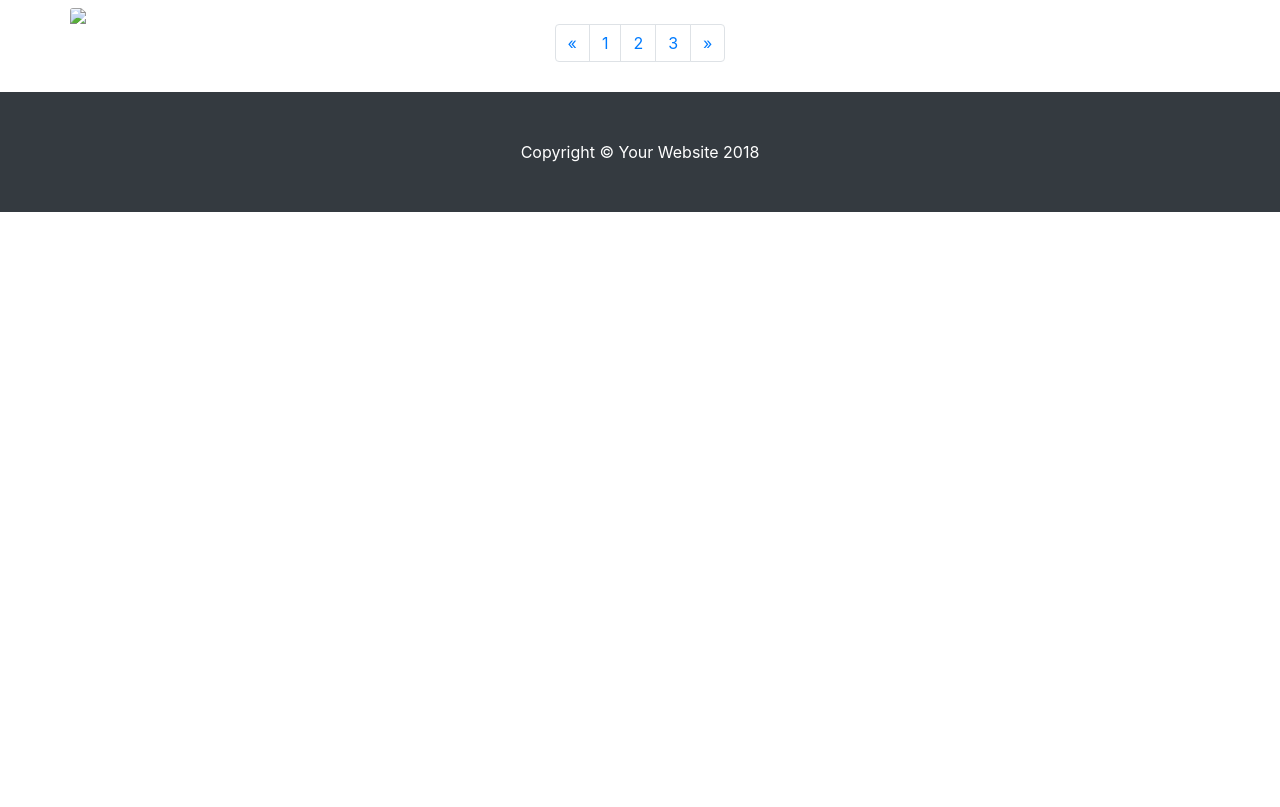
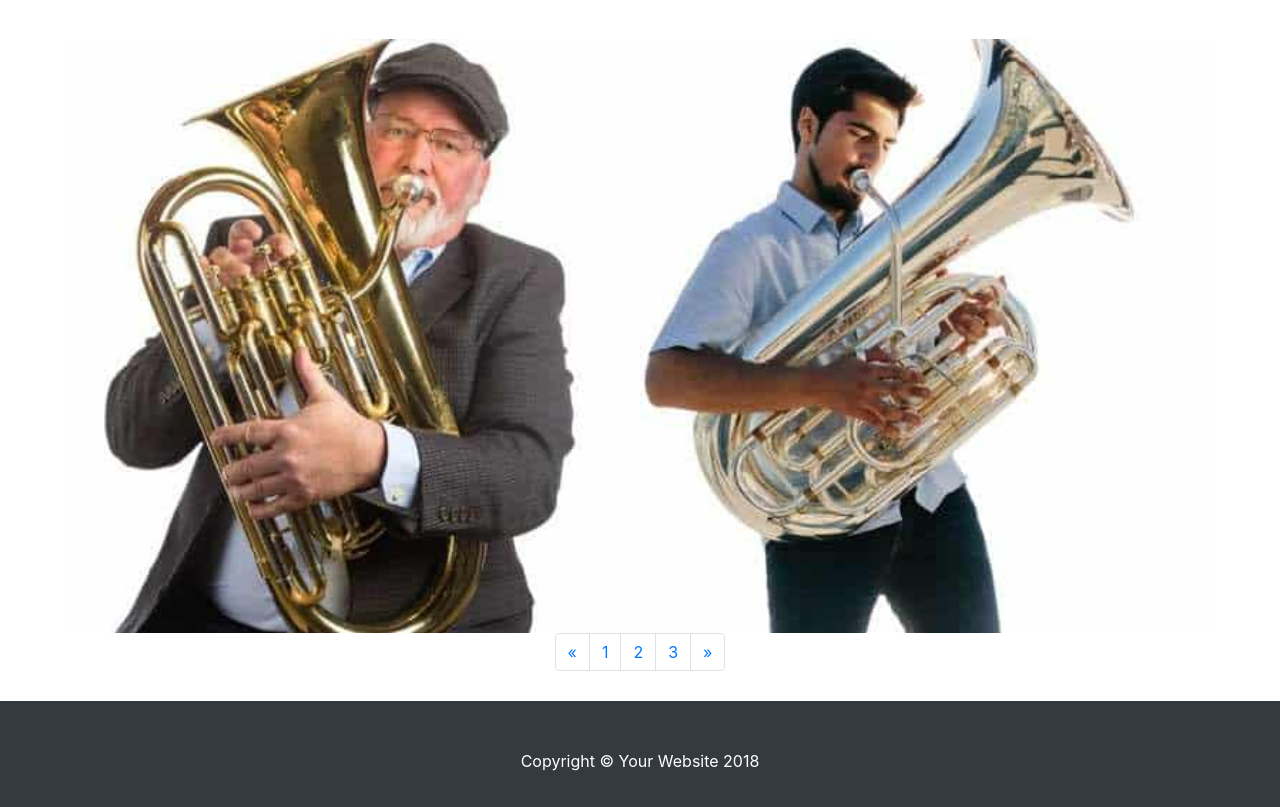
Before and after one commit to geog3540/dollson, a website: page shortbio.html in a window 1280 px wide. Shown: the part 144-951 px from the top of the page. Before the commit the page ends 800 px from the top, so only its background shows below. Drawn offline with Linux system fonts and the light colour scheme.

Commit message:
Update shortbio.html

```diff
--- a/shortbio.html
+++ b/shortbio.html
@@ -57,7 +57,9 @@
       </h1>
 
       <div class="row">
-        <img class="card-img-top" src="euphpic.jpg="></a>
+        <div class="col-lg-4 col-sm-6 portfolio-item"></div>
+          <img class="card-img-top" src="euphpic.jpg"></a>
+        </div>
       </div>
       <!-- /.row -->
 
```
